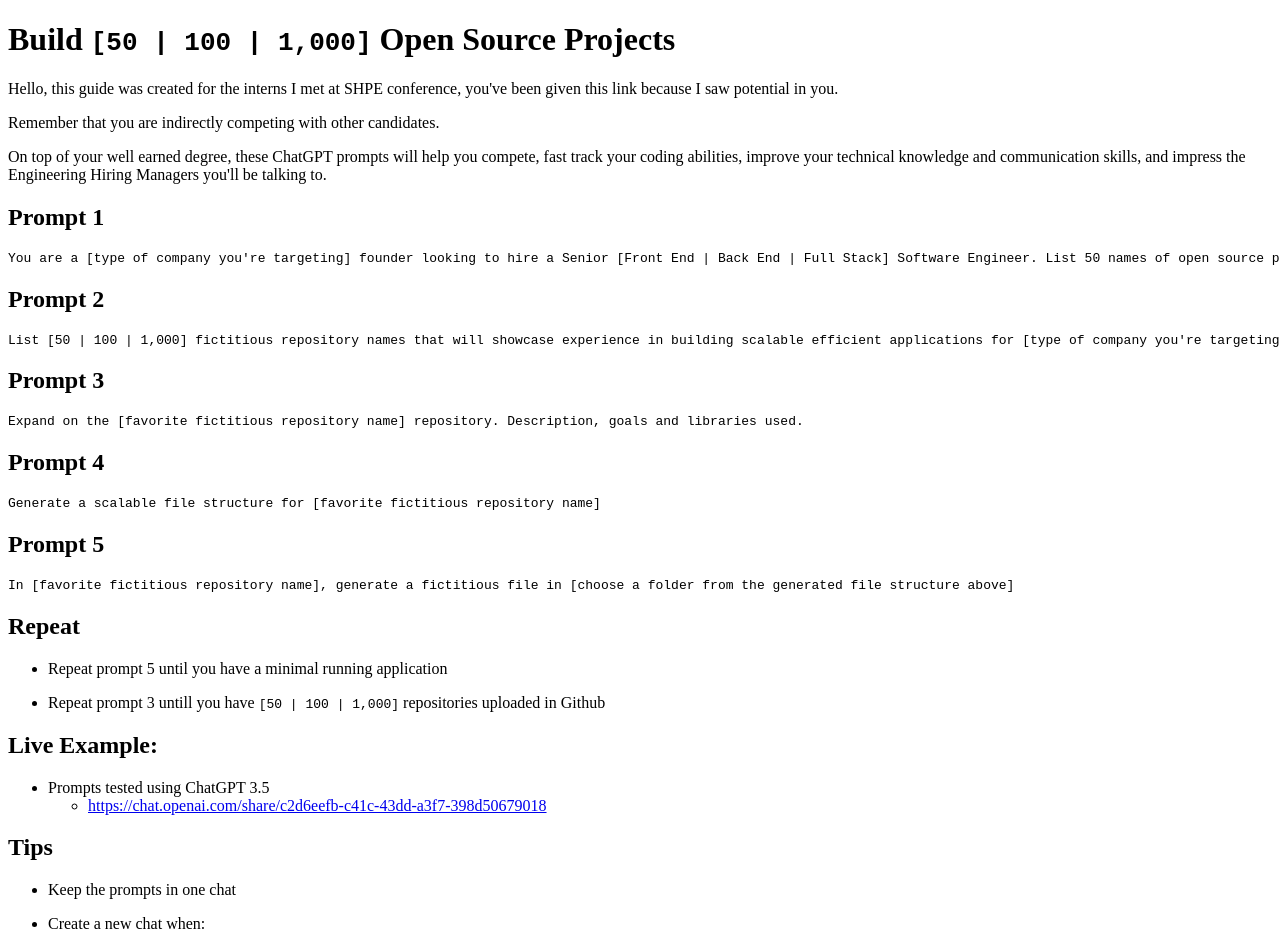
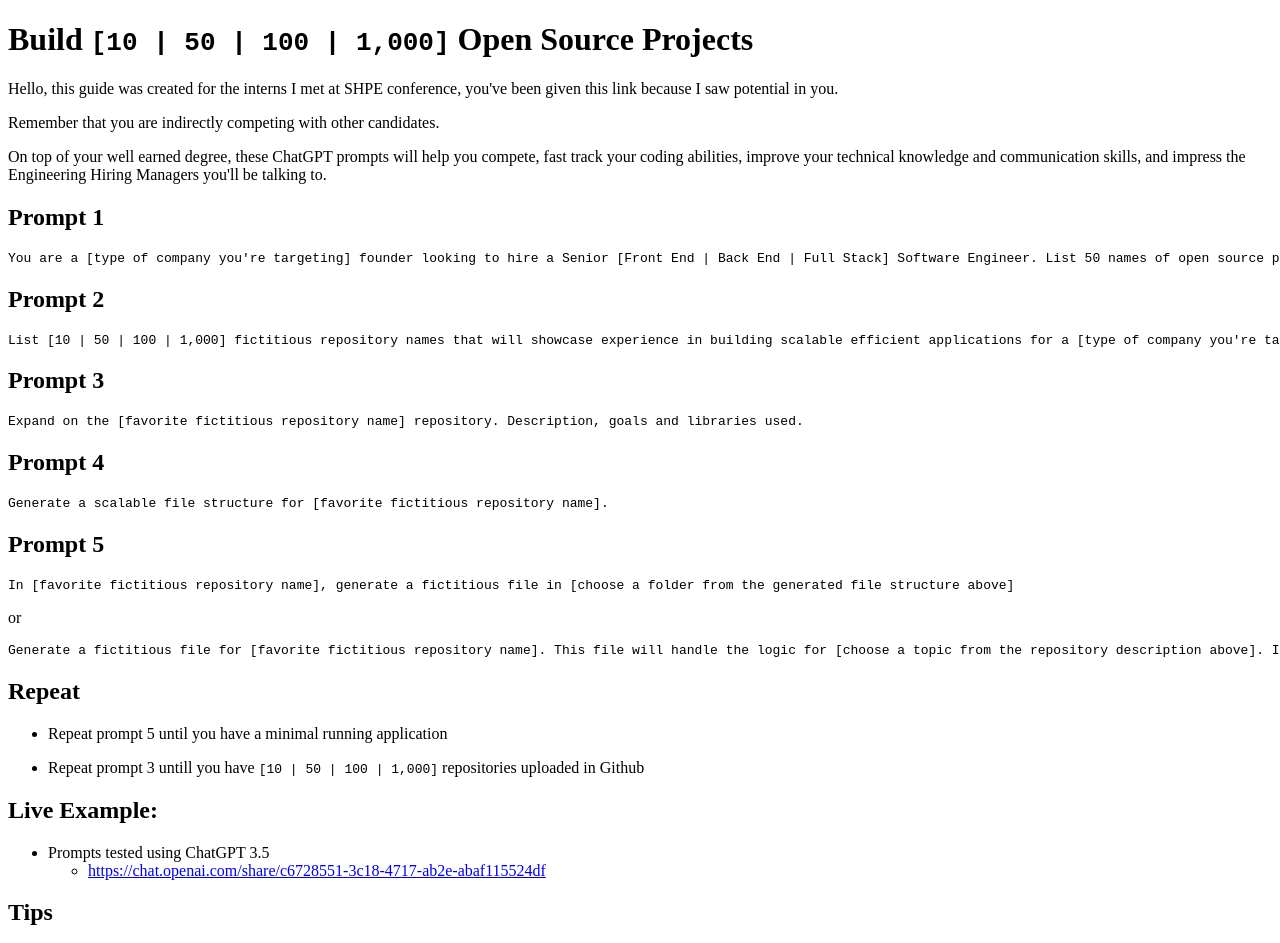
Before and after one commit to christianipanaque/engineeringschool.ai, a plain HTML site: page index.html in a window 1280 px wide. Shown: the top 943 px of the page. Drawn offline with Linux system fonts and the light colour scheme.

Commit message:
fix chatgpt link

```diff
--- a/index.html
+++ b/index.html
@@ -6,7 +6,7 @@
     <title>Engineer School</title>
   </head>
   <body>
-    <h1>Build <code>[50 | 100 | 1,000]</code> Open Source Projects</h1>
+    <h1>Build <code>[10 | 50 | 100 | 1,000]</code> Open Source Projects</h1>
     <p>
       Hello, this guide was created for the interns I met at SHPE conference,
       you've been given this link because I saw potential in you.
@@ -22,17 +22,17 @@
     <pre><code>You are a [type of company you're targeting] founder looking to hire a Senior [Front End | Back End | Full Stack] Software Engineer. List 50 names of open source projects you would like to see on a candidate's resume, and tells you the candidate is experienced in building large scalable codebases.
 </code></pre>
     <h2>Prompt 2</h2>
-    <pre><code>List [50 | 100 | 1,000] fictitious repository names that will showcase experience in building scalable efficient applications for [type of company you're targeting]
+    <pre><code>List [10 | 50 | 100 | 1,000] fictitious repository names that will showcase experience in building scalable efficient applications for a [type of company you're targeting] company.
 </code></pre>
     <h2>Prompt 3</h2>
     <pre><code>Expand on the [favorite fictitious repository name] repository. Description, goals and libraries used.
 </code></pre>
     <h2>Prompt 4</h2>
-    <pre><code>Generate a scalable file structure for [favorite fictitious repository name]
-</code></pre>
+    <pre><code>Generate a scalable file structure for [favorite fictitious repository name].</code></pre>
     <h2>Prompt 5</h2>
-    <pre><code>In [favorite fictitious repository name], generate a fictitious file in [choose a folder from the generated file structure above]
-</code></pre>
+    <pre><code>In [favorite fictitious repository name], generate a fictitious file in [choose a folder from the generated file structure above]</code></pre>
+    <p>or</p>
+    <pre><code>Generate a fictitious file for [favorite fictitious repository name]. This file will handle the logic for [choose a topic from the repository description above]. Include the folder location.</code></pre>
     <h2>Repeat</h2>
     <ul>
       <li>
@@ -41,7 +41,7 @@
       <li>
         <p>
           Repeat prompt 3 untill you have
-          <code>[50 | 100 | 1,000]</code> repositories uploaded in Github
+          <code>[10 | 50 | 100 | 1,000]</code> repositories uploaded in Github
         </p>
       </li>
     </ul>
@@ -52,8 +52,8 @@
         <ul>
           <li>
             <a
-              href="https://chat.openai.com/share/c2d6eefb-c41c-43dd-a3f7-398d50679018"
-              >https://chat.openai.com/share/c2d6eefb-c41c-43dd-a3f7-398d50679018</a
+              href="https://chat.openai.com/share/c6728551-3c18-4717-ab2e-abaf115524df"
+              >https://chat.openai.com/share/c6728551-3c18-4717-ab2e-abaf115524df</a
             >
           </li>
         </ul>
```
Also changed, not shown: 1 other file.
